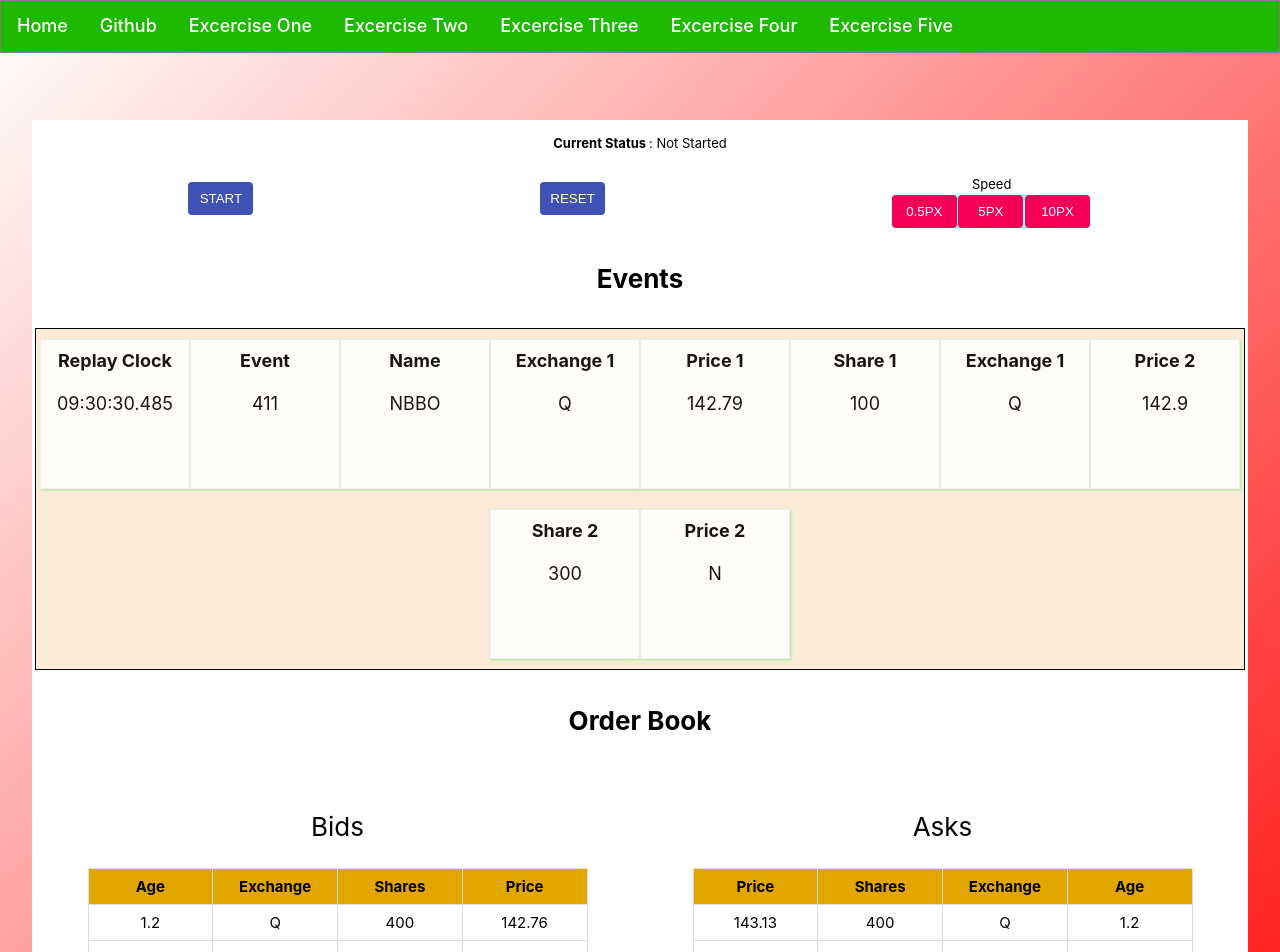
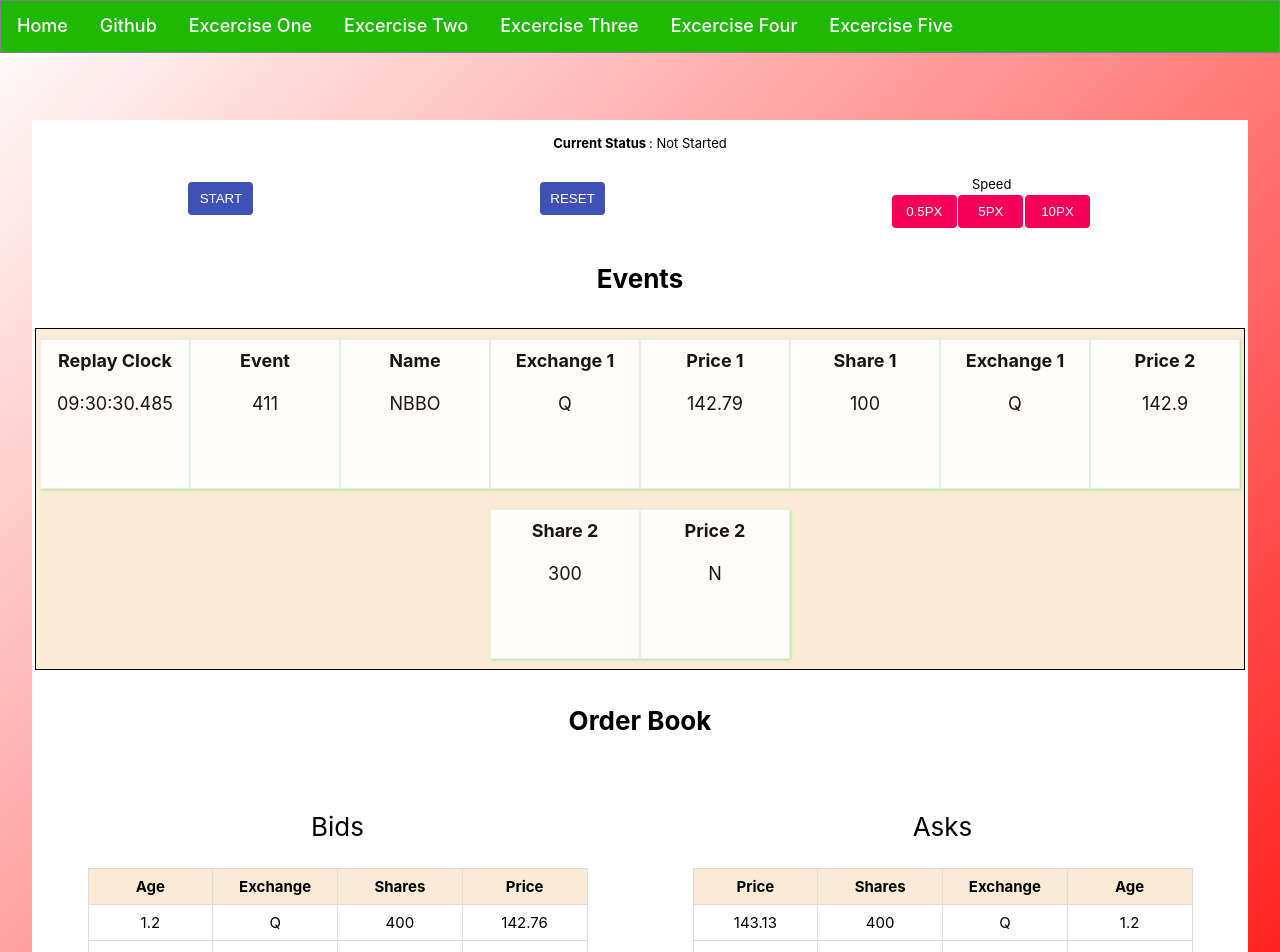
Before and after one commit to prakashkumar264/playground, a React (Create React App) app: page /Exercisefive in a window 1280 px wide. Shown: the top 952 px of the page. Built offline with nearby package versions, Linux system fonts and the light colour scheme.

Commit message:
Update exercisefive.css

```diff
--- a/src/exercisefive.css
+++ b/src/exercisefive.css
@@ -106,7 +106,7 @@ h4{
 }
 
 th{
-    background-color:rgb(226, 166, 0);
+    background-color:#faebd7;
 }
 
 td,th{
```
